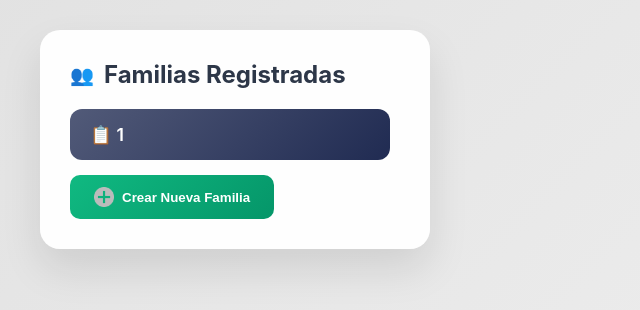
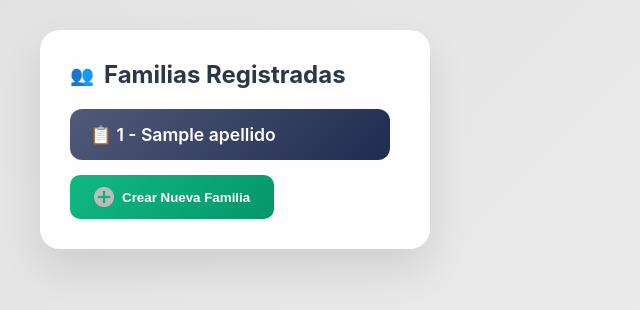
Before and after one commit to profesional2ticEsumer/SeguimientosCreeSiendo, a FastAPI app: template front/templates/index.html in a window 1280 px wide. Shown: the part 276-586 px from the top of the page, without its empty margins (0-640 px from the left). Run offline with FastAPI, Linux system fonts and the light colour scheme; the template is opened without the code that fills it: most values are stand-ins (such as "Sample title", 1, 10 or a date in 2020); some libraries are stand-ins or nearby versions.

Commit message:
feat[index.css index.html dashboard.py]: Ajustes en el back para mostrar el apellido de la familiar en el botón

```diff
--- a/back/src/routes/dashboard.py
+++ b/back/src/routes/dashboard.py
@@ -1,3 +1,4 @@
+import json
 import os
 from fastapi import APIRouter, Request, HTTPException
 from fastapi.responses import HTMLResponse
@@ -25,11 +26,64 @@ async def dashboard(request: Request):
     documents = []
 
     for doc_dir in Path(DOCUMENTS_BASE_PATH).iterdir():
+        apellido = ""
+
         if doc_dir.is_dir() and doc_dir.name.startswith("documento_") and doc_dir.name.endswith(f"_{user}"):
             # doc_number sin el prefijo y sin el sufijo del user
             base_name = doc_dir.name.replace("documento_", "")
             doc_number = base_name.rsplit("_", 1)[0]
             doc_adviser = base_name.rsplit("_", 1)[1]
+
+            # Obtener apellido del archivo familia
+            apellido = ""
+            for file in doc_dir.iterdir():
+                if file.name.startswith("familia_") and file.name.endswith(".json"):
+                    with open(file, encoding="utf-8") as f:
+                        try:
+                            data = json.load(f)
+                            apellido = data.get("apellido", "")
+                        except:
+                            pass
+                    break
+
+            # Leer seguimientos
+            seguimientos = []
+            for item in os.listdir(doc_dir):
+                if item.startswith("seguimiento_"):
+                    seg_num = item.split("_")[1]
+                    seg_path = doc_dir / item
+                    enviado = (seg_path / "seguimiento.json").exists()
+                    seguimientos.append({
+                        "id": item,
+                        "numero": seg_num,
+                        "enviado": enviado
+                    })
+
+            seguimientos.sort(key=lambda x: int(x["numero"]))
+
+            documents.append({
+                "doc_adviser": doc_adviser,
+                "doc_number": doc_number,
+                "apellido": apellido,
+                "seguimientos": seguimientos
+            })
+        elif user_role == "superadmin":
+            # Si es el administrador, listar todos los documentos
+            base_name = doc_dir.name.replace("documento_", "")
+            doc_number = base_name.rsplit("_", 1)[0]
+            doc_adviser = base_name.rsplit("_", 1)[1]
+
+            # Obtener apellido del archivo familia
+            apellido = ""
+            for file in doc_dir.iterdir():
+                if file.name.startswith("familia_") and file.name.endswith(".json"):
+                    with open(file, encoding="utf-8") as f:
+                        try:
+                            data = json.load(f)
+                            apellido = data.get("apellido", "")
+                        except:
+                            pass
+                    break
 
             seguimientos = []
             for item in os.listdir(doc_dir):
@@ -48,31 +102,7 @@ async def dashboard(request: Request):
             documents.append({
                 "doc_adviser": doc_adviser,
                 "doc_number": doc_number,
-                "seguimientos": seguimientos
-            })
-        elif user_role == "superadmin":
-            # Si es el administrador, listar todos los documentos
-            base_name = doc_dir.name.replace("documento_", "")
-            doc_number = base_name.rsplit("_", 1)[0]
-            doc_adviser = base_name.rsplit("_", 1)[1]
-
-            seguimientos = []
-            for item in os.listdir(doc_dir):
-                if item.startswith("seguimiento_"):
-                    seg_num = item.split("_")[1]
-                    seg_path = doc_dir / item
-                    enviado = (seg_path / "seguimiento.json").exists()
-                    seguimientos.append({
-                        "id": item,
-                        "numero": seg_num,
-                        "enviado": enviado
-                    })
-
-            seguimientos.sort(key=lambda x: int(x["numero"]))
-
-            documents.append({
-                "doc_adviser": doc_adviser,
-                "doc_number": doc_number,
+                "apellido": apellido,
                 "seguimientos": seguimientos
             })
 
--- a/front/static/css/index.css
+++ b/front/static/css/index.css
@@ -125,6 +125,7 @@ body {
 }
 
 .delete-icon {
+  margin-top: 8px;
   width: 25px;
   height: 25px;
   filter: invert(1);
--- a/front/templates/index.html
+++ b/front/templates/index.html
@@ -37,7 +37,7 @@
         <div class="family-section">
           <div class="family-content">
             <div class="family-id" onclick="toggleFollowUps('{{ familia }}', '{{ entrevistador }}')">
-              📋 {{ doc.doc_number }}
+              📋 {{ doc.doc_number }} - {{ doc.apellido }}
             </div>
             {% if user_role == 'superadmin' %}
             <div class="family-delete">
```
